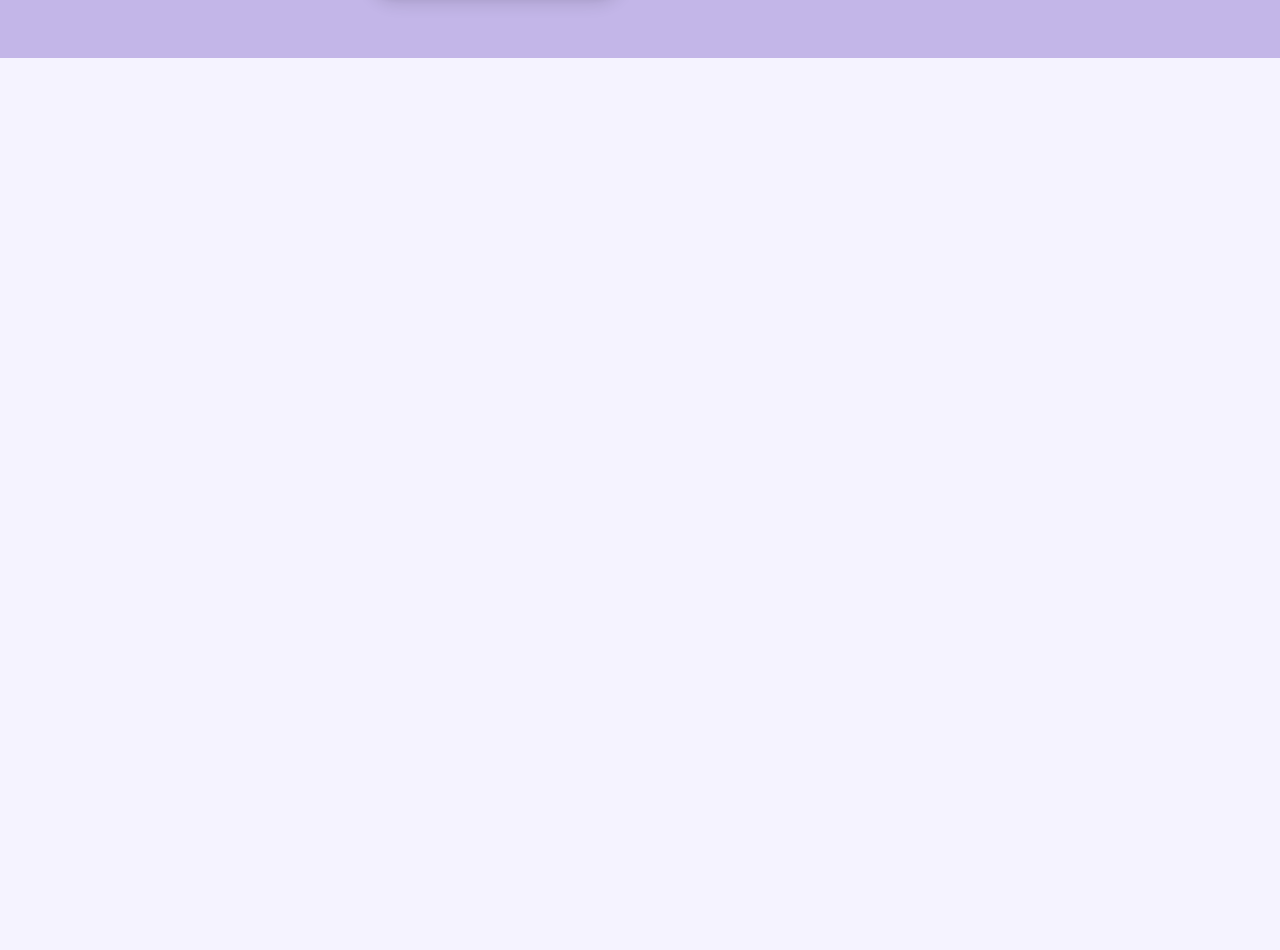
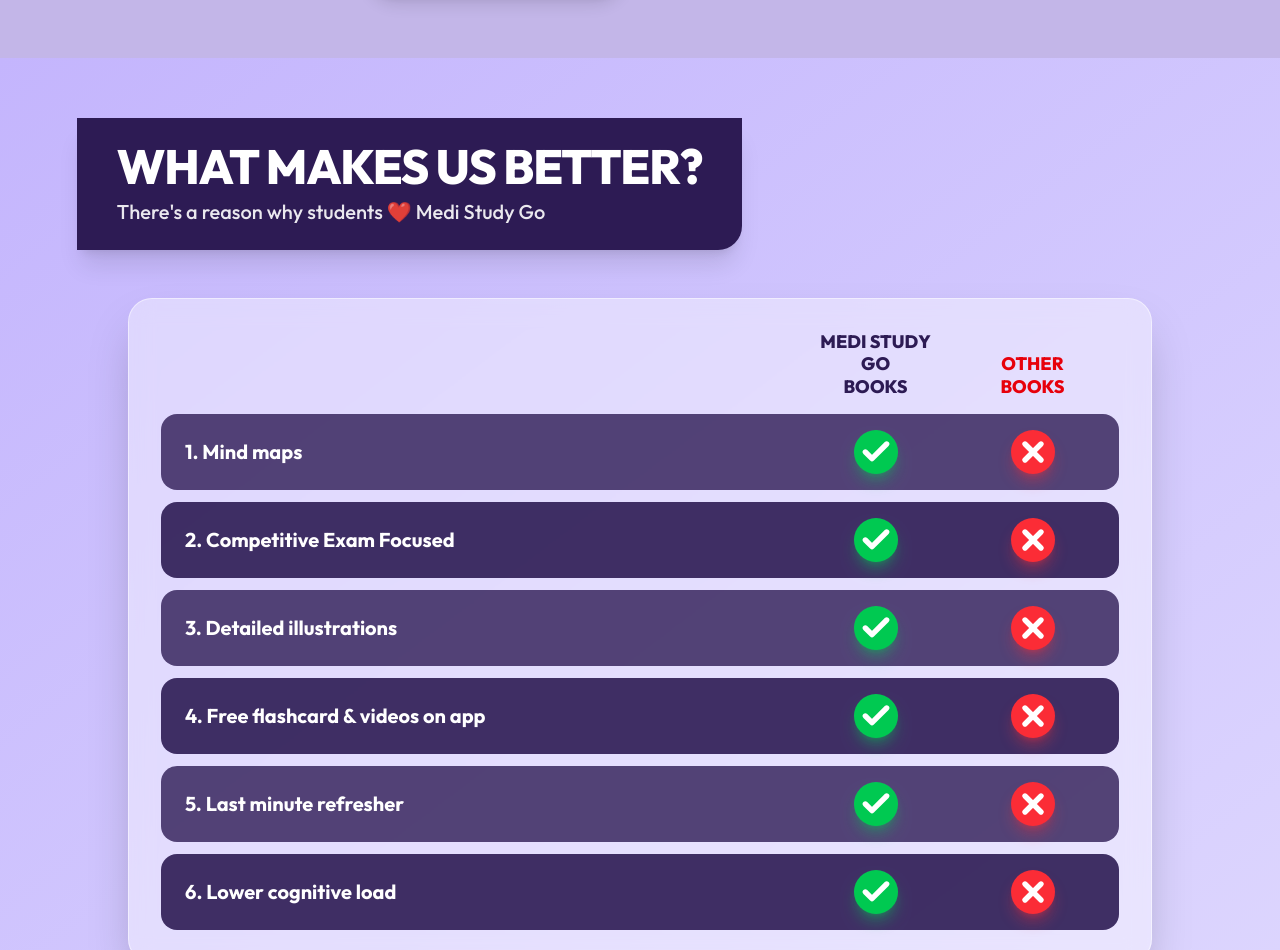
Before and after one commit to alanscottsocials/Medi-Study-Go, a React (Vite) app: page / in a window 1280 px wide. Shown: the part 1522-2472 px from the top of the page. Before the commit the page ends 1580 px from the top, so only its background shows below. Built offline with nearby package versions, Linux system fonts and the light colour scheme.

Commit message:
feat: add comparison table and mindmap feature components to App layout with updated global styles

```diff
--- a/src/App.jsx
+++ b/src/App.jsx
@@ -1,6 +1,8 @@
 import Header from './components/layout/Header';
 import Hero from './components/common/Hero';
 import Reviews from './components/common/Reviews';
+import Comparison from './components/common/Comparison';
+import MindmapFeature from './components/common/MindmapFeature';
 
 function App() {
   return (
@@ -9,6 +11,8 @@
       <main>
         <Hero />
         <Reviews />
+        <Comparison />
+        <MindmapFeature />
       </main>
     </div>
   );
--- /dev/null
+++ b/src/components/common/Comparison.jsx
@@ -0,0 +1,84 @@
+import React from 'react';
+import { Check, X } from 'lucide-react';
+
+const Comparison = () => {
+  const features = [
+    "1. Mind maps",
+    "2. Competitive Exam Focused",
+    "3. Detailed illustrations",
+    "4. Free flashcard & videos on app",
+    "5. Last minute refresher",
+    "6. Lower cognitive load"
+  ];
+
+  return (
+    <section className="w-full bg-gradient-to-br from-[#c4b5fd] to-[#ddd6fe] py-[40px] md:py-[60px]">
+      <div className="w-full px-[4%] md:px-[6%] mx-auto flex flex-col items-center lg:items-start">
+
+        {/* Header Block */}
+        <div className="bg-brand-dark text-white px-6 py-4 md:px-10 md:py-6 rounded-br-3xl lg:self-start w-full md:w-auto shadow-xl mb-12">
+          <h2 className="text-3xl md:text-5xl font-black tracking-tight mb-2 uppercase">
+            What Makes Us Better?
+          </h2>
+          <p className="text-lg md:text-xl font-medium opacity-90">
+            There's a reason why students ❤️ Medi Study Go
+          </p>
+        </div>
+
+        {/* Comparison Table */}
+        <div className="w-full max-w-5xl mx-auto bg-white/40 backdrop-blur-md rounded-3xl p-4 md:p-8 shadow-2xl border border-white/50">
+
+          {/* Table Headers */}
+          <div className="grid grid-cols-12 gap-2 md:gap-4 mb-4 items-end px-4">
+            <div className="col-span-6 md:col-span-8"></div>
+            <div className="col-span-3 md:col-span-2 flex justify-center text-center">
+              <span className="font-black text-brand-dark text-sm md:text-lg leading-tight uppercase">
+                Medi Study Go<br/>Books
+              </span>
+            </div>
+            <div className="col-span-3 md:col-span-2 flex justify-center text-center">
+              <span className="font-black text-red-600 text-sm md:text-lg leading-tight uppercase">
+                Other<br/>Books
+              </span>
+            </div>
+          </div>
+
+          {/* Table Rows */}
+          <div className="flex flex-col gap-3">
+            {features.map((feature, index) => (
+              <div
+                key={index}
+                className={`grid grid-cols-12 gap-2 md:gap-4 items-center px-4 py-4 rounded-2xl transition-all duration-300 hover:scale-[1.01] ${index % 2 === 0 ? 'bg-brand-dark/80' : 'bg-brand-dark/90'}`}
+              >
+                {/* Feature Name */}
+                <div className="col-span-6 md:col-span-8">
+                  <span className="text-white font-bold text-sm md:text-xl md:pl-2">
+                    {feature}
+                  </span>
+                </div>
+
+                {/* Check / Cross */}
+                <div className="col-span-3 md:col-span-2 flex justify-center">
+                  <div className="bg-green-500 rounded-full p-1 md:p-1.5 shadow-lg shadow-green-500/40">
+                    <Check className="w-5 h-5 md:w-8 md:h-8 text-white stroke-[4]" />
+                  </div>
+                </div>
+
+                <div className="col-span-3 md:col-span-2 flex justify-center">
+                  <div className="bg-red-500 rounded-full p-1 md:p-1.5 shadow-lg shadow-red-500/40">
+                    <X className="w-5 h-5 md:w-8 md:h-8 text-white stroke-[4]" />
+                  </div>
+                </div>
+
+              </div>
+            ))}
+          </div>
+
+        </div>
+
+      </div>
+    </section>
+  );
+};
+
+export default Comparison;
--- /dev/null
+++ b/src/components/common/MindmapFeature.jsx
@@ -0,0 +1,35 @@
+import React from 'react';
+
+const MindmapFeature = () => {
+  return (
+    <section className="w-full bg-[#c3b6e8] py-[40px] md:py-[60px] overflow-hidden">
+      <div className="w-full px-[4%] md:px-[6%] mx-auto max-w-[1400px]">
+
+        {/* Header Block */}
+        <div className="flex items-center gap-4 mb-10 md:mb-16 pl-2 border-l-8 border-brand-dark">
+          <h2 className="text-4xl md:text-6xl lg:text-[70px] font-black leading-tight tracking-tight uppercase">
+            <span className="text-brand-dark">Faster Recall </span>
+            <span className="text-white">Under<br/>Pressure</span>
+          </h2>
+        </div>
+
+        {/* Interactive Image Display */}
+        <div className="relative w-full max-w-5xl mx-auto mt-10 md:mt-20">
+
+          {/* Main Image */}
+          <div className="relative z-10 w-full  overflow-hidden hover:scale-[1.01] transition-transform duration-500">
+            <img
+              src="/mindmap.png"
+              alt="Interactive mindmap example"
+              className="w-full h-auto object-contain bg-transparent"
+            />
+          </div>
+
+        </div>
+
+      </div>
+    </section>
+  );
+};
+
+export default MindmapFeature;
--- a/src/index.css
+++ b/src/index.css
@@ -1,5 +1,5 @@
+@import url('https://fonts.googleapis.com/css2?family=Outfit:wght@300;400;500;600;700;800&display=swap');
 @import "tailwindcss";
-@import url('https://fonts.googleapis.com/css2?family=Outfit:wght@300;400;500;600;700;800&display=swap');
 
 @theme {
   --font-sans: "Outfit", ui-sans-serif, system-ui, sans-serif;
```
Also changed, not shown: public/mindmap.png (added).
